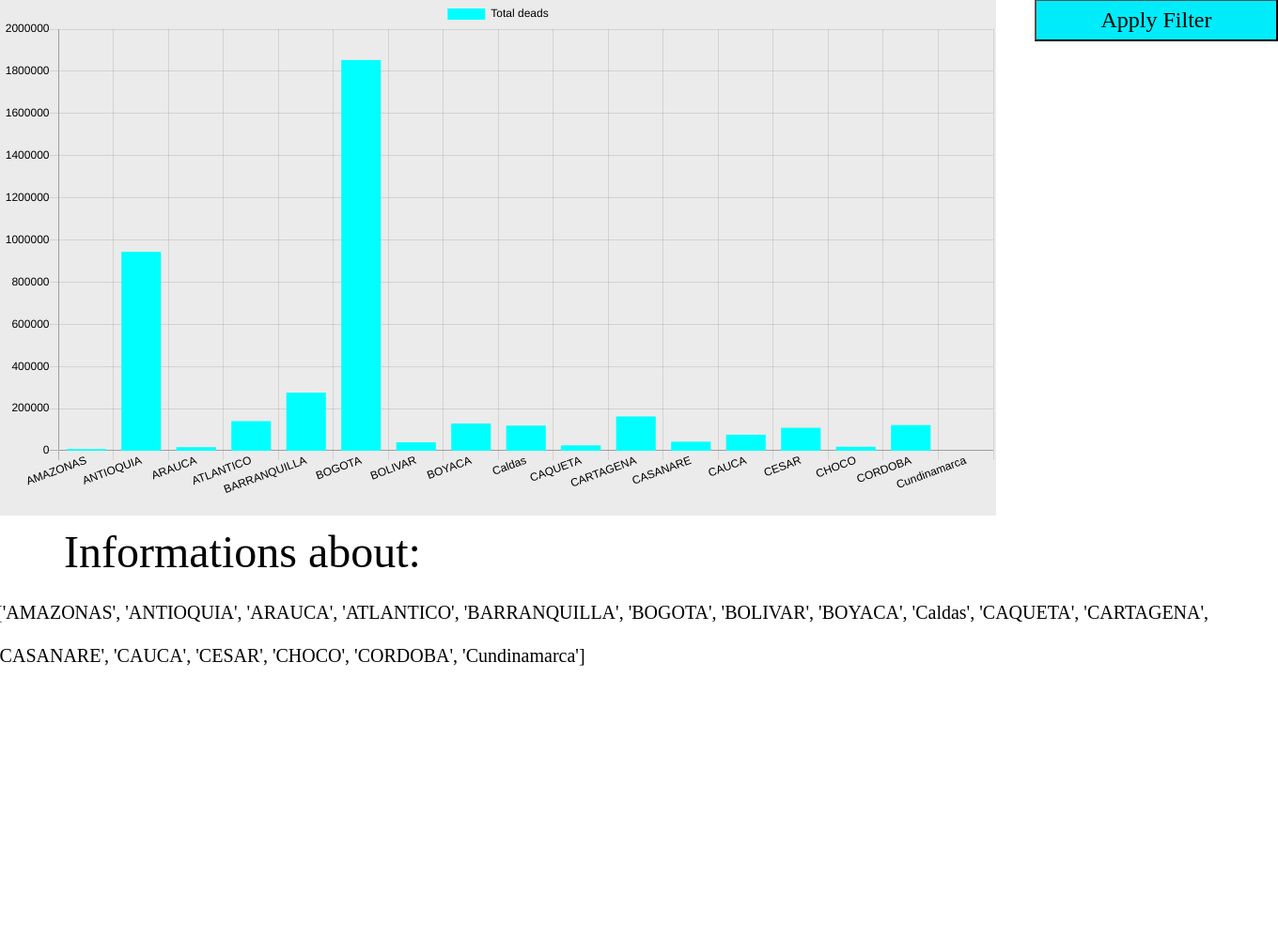
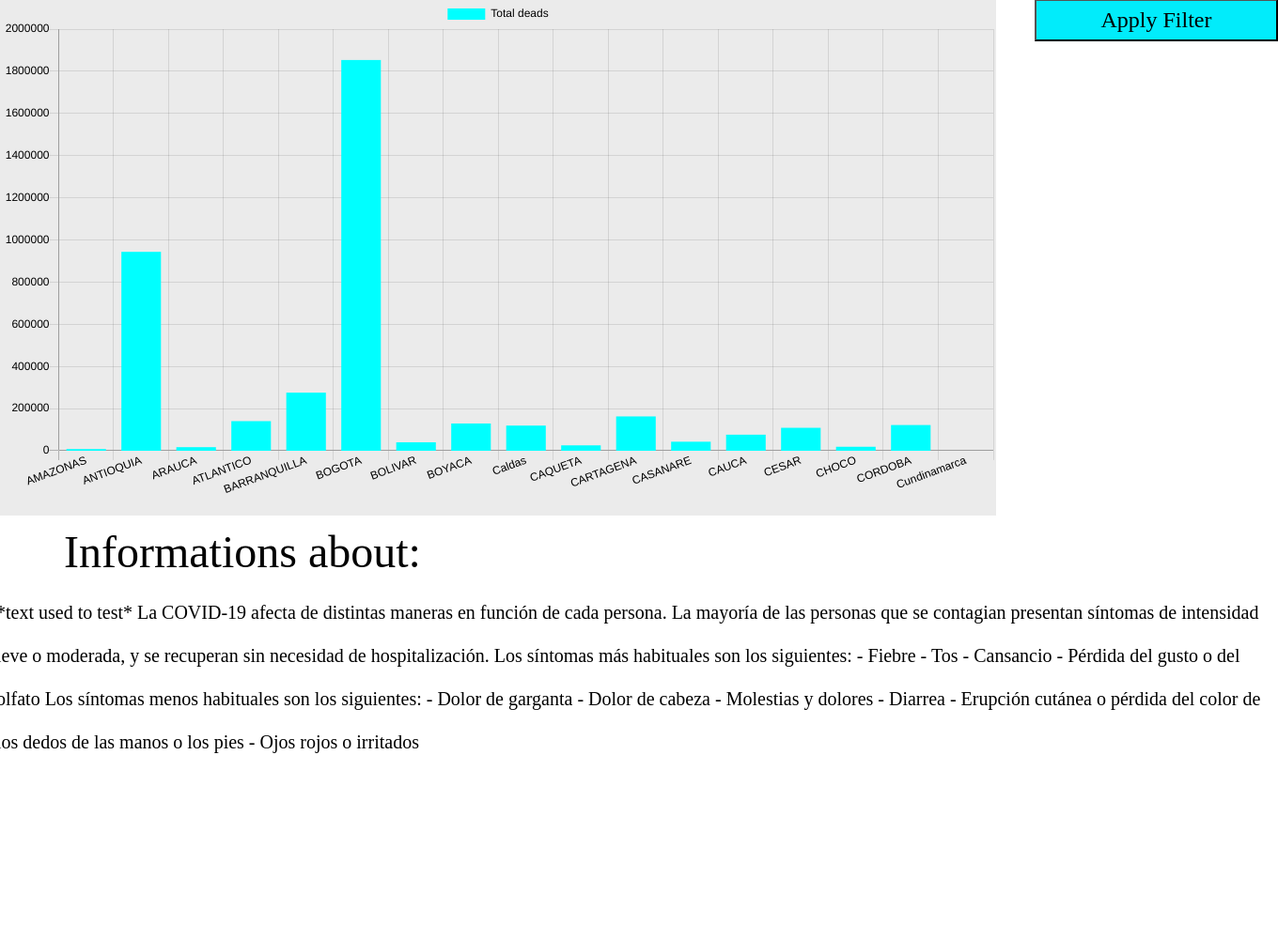
Before and after one commit to Data-ops-rcxd/Health-Knowledge, a Flask app: page /graphs in a window 1360 px wide. Shown: the part 103-1104 px from the top of the page at 94% size. Run offline with Flask 2, Linux system fonts and the light colour scheme; some web fonts are replaced.

Commit message:
Update graphs.html

```diff
--- a/templates/graphs.html
+++ b/templates/graphs.html
@@ -59,7 +59,21 @@
     <div class="infocont">
         <p class="infotitle">Informations about:</p>
         <div class="infozone">
-            <p class="infotext">{{labels}}</p>
+            <p class="infotext">*text used to test*
+              La COVID-19 afecta de distintas maneras en función de cada persona. La mayoría de las personas que se contagian presentan síntomas de intensidad leve o moderada, y se recuperan sin necesidad de hospitalización.
+              Los síntomas más habituales son los siguientes:
+              - Fiebre
+              - Tos
+              - Cansancio
+              - Pérdida del gusto o del olfato
+              Los síntomas menos habituales son los siguientes:
+              - Dolor de garganta
+              - Dolor de cabeza
+              - Molestias y dolores
+              - Diarrea
+              - Erupción cutánea o pérdida del color de los dedos de las manos o los pies
+              - Ojos rojos o irritados
+            </p>
         </div>
         <p class="sources">Sources: <a href="{{url}}">https://www.kaggle.com/</a></p>
     </div>
```
